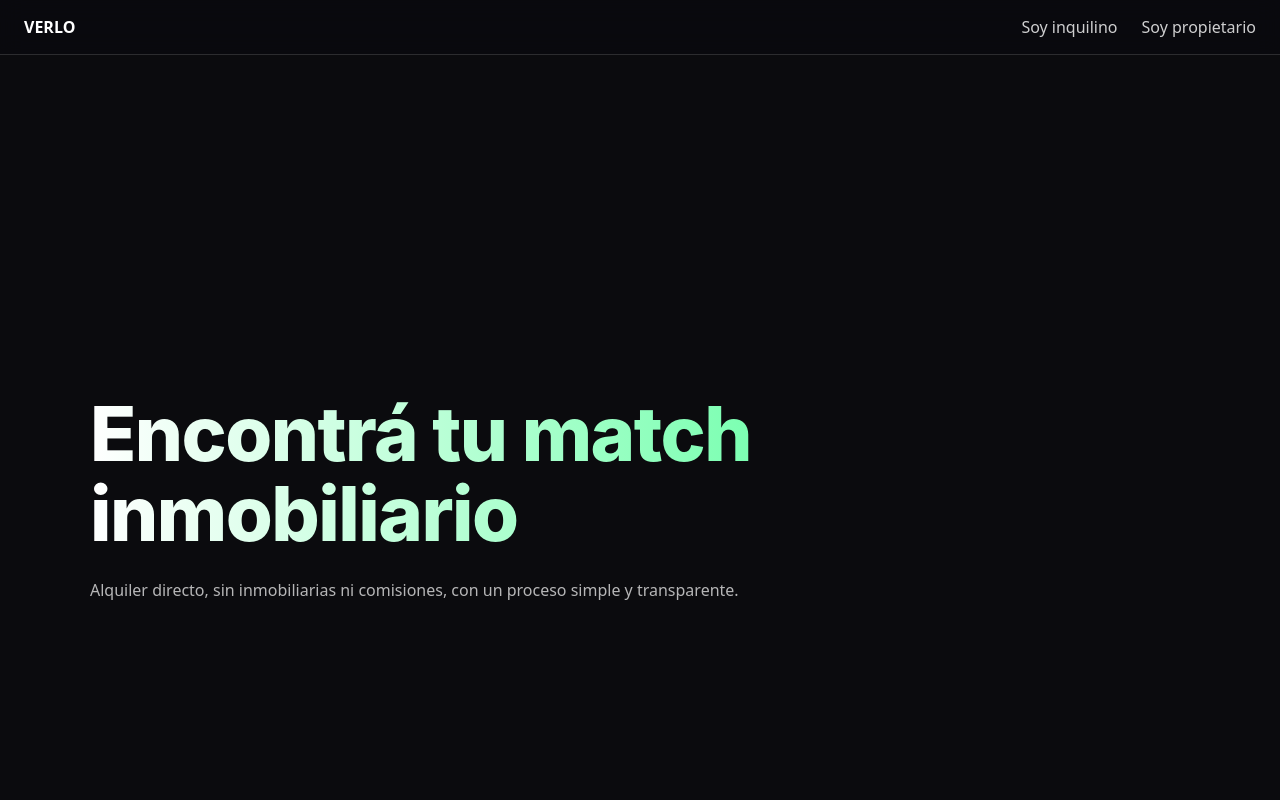
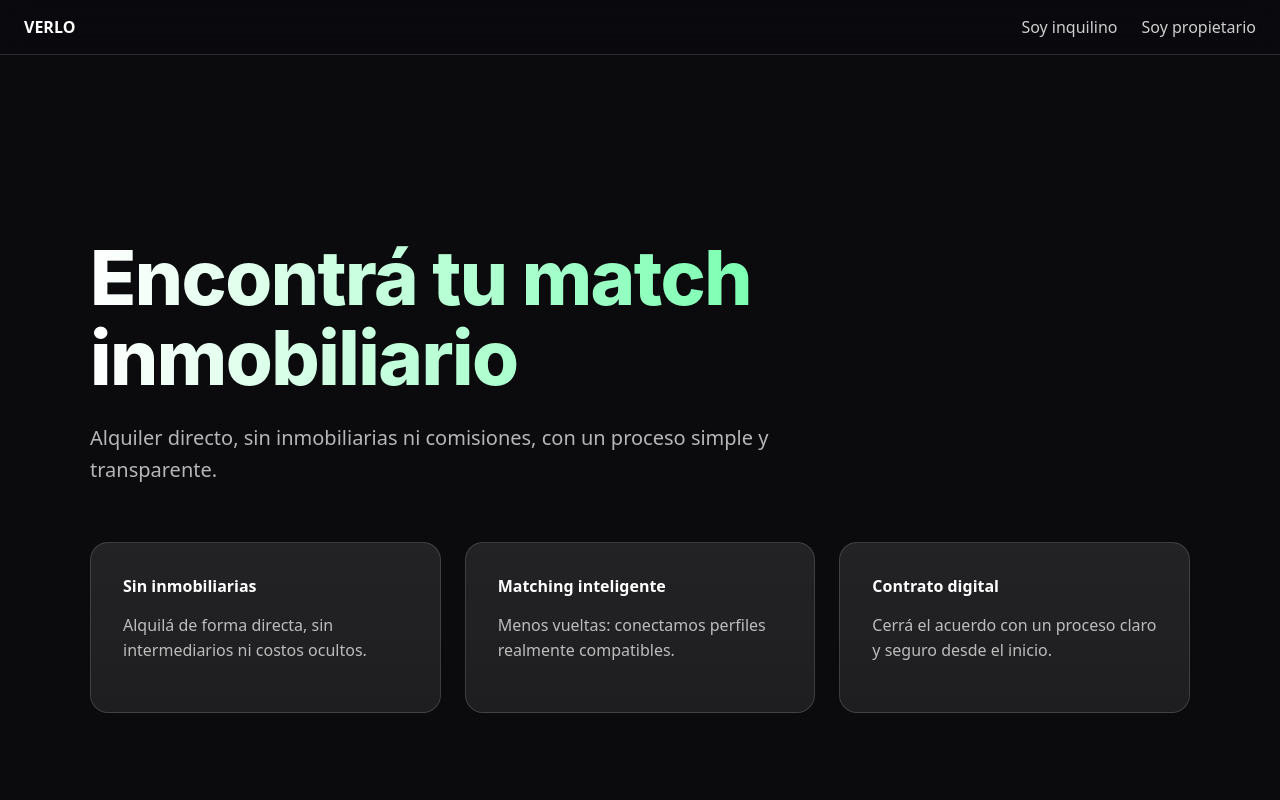
Before and after one commit to rentverlo-dotcom/verlo, a Next.js app: page / in a window 1280 px wide. Shown: the top 800 px of the page. Built offline with nearby package versions, Linux system fonts and the light colour scheme.

Commit message:
Update page.tsx

```diff
--- a/app/page.tsx
+++ b/app/page.tsx
@@ -15,21 +15,62 @@ export default function HomePage() {
   {/* HERO */}
 <section
   style={{
-          minHeight: "100vh",
+    minHeight: "85vh",
     display: "flex",
     alignItems: "center",
+    paddingTop: "120px",
+    paddingBottom: "80px",
   }}
 >
   <div className="container">
     <h1 className="hero-title">
       Encontrá tu match inmobiliario
     </h1>
+
+    <p
+      style={{
+        fontSize: "20px",
+        maxWidth: "680px",
+        marginTop: "16px",
+      }}
+    >
+      Alquiler directo, sin inmobiliarias ni comisiones, con un proceso simple
+      y transparente.
+    </p>
+
+    {/* HERO BRIDGE */}
+    <div
+      style={{
+        marginTop: "56px",
+        display: "grid",
+        gridTemplateColumns: "repeat(3, 1fr)",
+        gap: "24px",
+      }}
+    >
+      <div className="card">
+        <strong>Sin inmobiliarias</strong>
         <p>
-            Alquiler directo, sin inmobiliarias ni comisiones, con un proceso
-            simple y transparente.
+          Alquilá de forma directa, sin intermediarios ni costos ocultos.
         </p>
       </div>
+
+      <div className="card">
+        <strong>Matching inteligente</strong>
+        <p>
+          Menos vueltas: conectamos perfiles realmente compatibles.
+        </p>
+      </div>
+
+      <div className="card">
+        <strong>Contrato digital</strong>
+        <p>
+          Cerrá el acuerdo con un proceso claro y seguro desde el inicio.
+        </p>
+      </div>
+    </div>
+  </div>
 </section>
+
 
       {/* QUE ES VERLO */}
 <section
```
Lines whose indentation alone changed are shown as unchanged.
